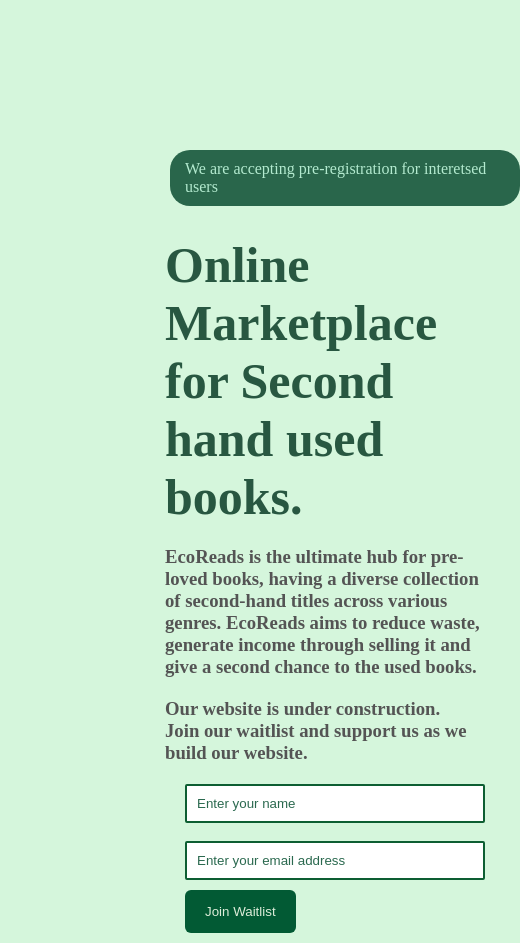
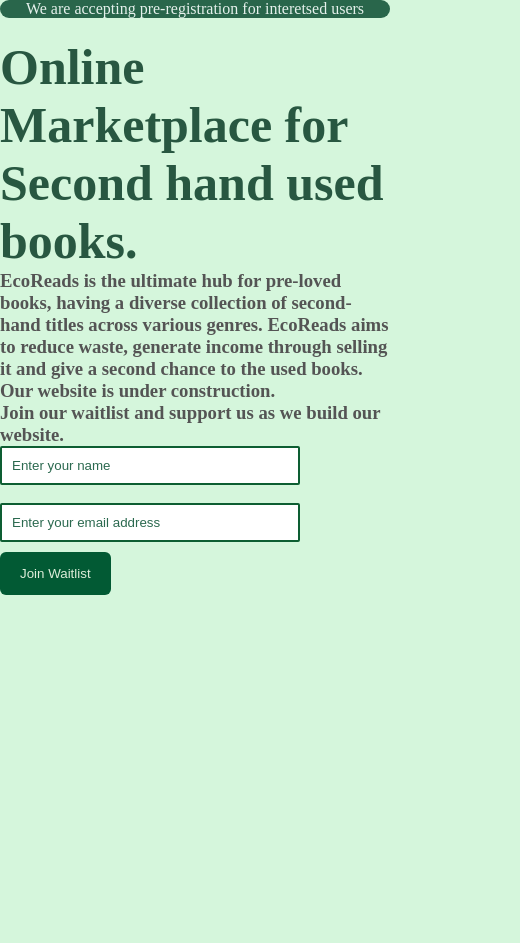
Before and after one commit to Sreyashee/buildspace, a plain HTML site: page index.html in a window 390 px wide. Shown: the whole page, 520 px wide, since content can reach past the window. After the commit the page ends 844 px from the top, so only its background shows below. Drawn offline with Linux system fonts and the light colour scheme.

Commit message:
Update style.css

```diff
--- a/style.css
+++ b/style.css
@@ -104,28 +104,37 @@ body{
     display: flex;
     justify-items: center;
     align-items: center;
-    margin-bottom: 35px;
+    /*margin-bottom: 35px;*/
+    padding: right;
+      margin: auto;
 }
 .box1{
     width: 650px;
-    margin-left: 130px;
+    /*margin-left: 40px;*/
+    padding: right;
+    margin: auto;
 
 }
-.para, .para1, .form, .box1 h1{
-    padding: 10px 15px;
+.para1, .form, .box1 h1{
+    padding: right;
+    margin: auto;
 }
 
 .para{
+    text-align: center;
+    margin: auto;
     background-color: hsl(154, 43%, 28%);
-    color: hsl(151, 56%, 81%);
+    color: hsl(155, 29%, 92%);
     border-radius: 20px;
     width: 435px;
+
     margin-left: 40px;
     margin-top: 150px;
 }
 
 .para a{
     color: hsl(250deg, 43%, 83%);
+    text-align: center;
 }
 .box1 h1{
     font-size: 50px;
@@ -176,16 +185,12 @@ input::placeholder{
 color: var(--accent-color);
 }
  @media screen and (max-width: 620px) {
-    .main,  .h3, .para, .p1, .p, .form{
+    .main,  .h3,  .p1, .p, .form{
         width: 100%;
-        margin-left: 20px
 
     }
+    .para{
+        margin: auto;
+        width: 100%;
+    }
    }
-
-
-/*@media screen and (max-width: 600px){
-    .para, .para1, .form, .box1 h1{
-        font-size: 36px;
-        line-height: 50px
-}*/
```
